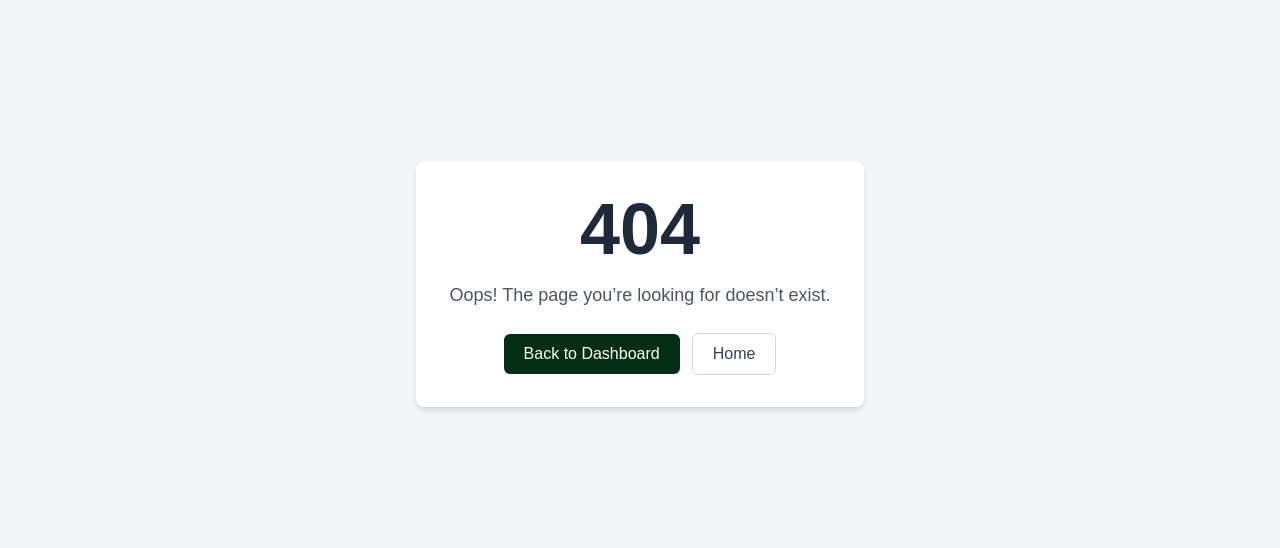
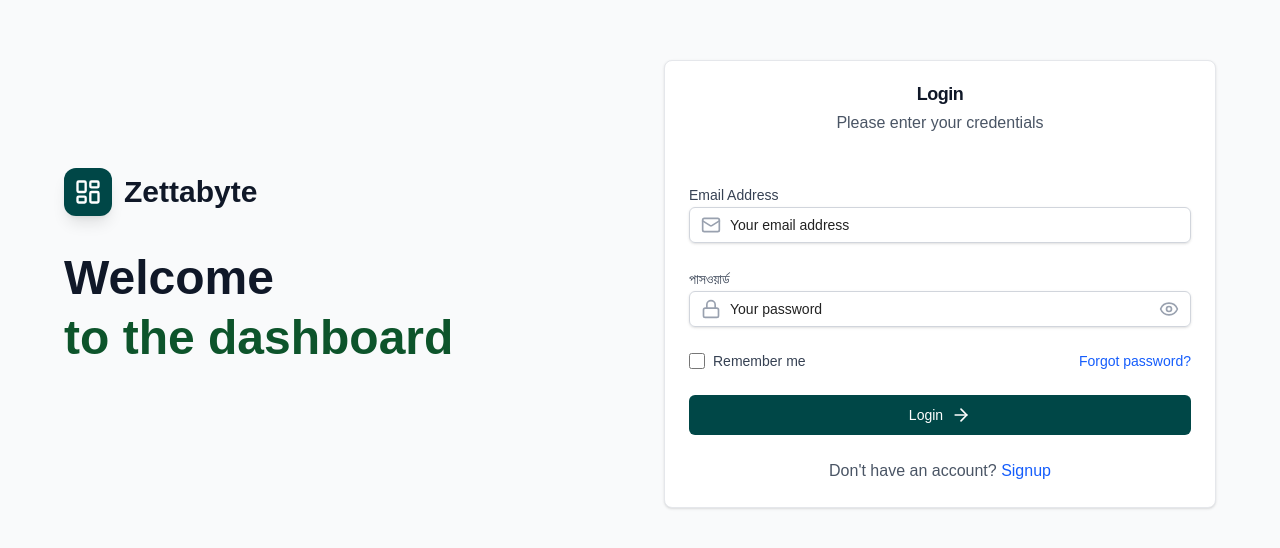
Before and after one commit to masrafi-000/dashboard, a Next.js app: page /auth/login in a window 1280 px wide. Before the commit this address had no page. Shown: the part 116-664 px from the top of the page. Built offline with nearby package versions, Linux system fonts and the light colour scheme.

Commit message:
login page added

```diff
--- a/package.json
+++ b/package.json
@@ -9,12 +9,14 @@
     "lint": "eslint"
   },
   "dependencies": {
+    "@hookform/resolvers": "^5.2.2",
     "@tanstack/react-query": "^5.89.0",
     "framer-motion": "^12.23.14",
     "lucide-react": "^0.544.0",
     "next": "15.5.3",
     "react": "19.1.0",
     "react-dom": "19.1.0",
+    "react-hook-form": "^7.62.0",
     "tailwind-merge": "^3.3.1",
     "tailwindcss-animate": "^1.0.7",
     "zod": "^4.1.9"
--- /dev/null
+++ b/src/app/auth/login/page.tsx
@@ -0,0 +1,211 @@
+"use client"
+import { ArrowRight, BookOpen, Eye, EyeOff, LayoutDashboard, Lock, Mail } from "lucide-react";
+import Link from "next/link";
+import {motion} from "framer-motion"
+import {z} from "zod"
+import { useState } from "react";
+import { zodResolver } from "@hookform/resolvers/zod";
+
+import { useForm } from "react-hook-form";
+import { Card, CardContent, CardHeader, CardTitle } from "@/components/ui/card";
+import { Input } from "@/components/ui/input";
+import { Button } from "@/components/ui/button";
+import { Checkbox } from "@/components/ui/checkbox";
+
+const loginSchema = z.object({
+  email: z.string().email(""),
+  password: z.string().min(6, ""),
+  rememberMe: z.boolean().optional(),
+});
+
+type LoginForm = z.infer<typeof loginSchema>;
+
+export default function LoginPage() {
+
+    const [showPassword, setShowPassword] = useState(false);
+  const [isLoading, setIsLoading] = useState(false);
+
+  const {
+    register,
+    handleSubmit,
+    formState: { errors },
+    setValue,
+  } = useForm<LoginForm>({
+    resolver: zodResolver(loginSchema),
+  });
+
+  const onSubmit = async (data: LoginForm) => {
+    setIsLoading(true);
+    await new Promise((resolve) => setTimeout(resolve, 2000));
+    console.log("Login Data: ", data);
+
+    setIsLoading(false);
+  };
+
+  return(
+     <div className="min-h-screen bg-gray-50 flex items-center justify-center p-4">
+      <div className="w-full max-w-6xl grid grid-cols-1 lg:grid-cols-2 gap-12 items-center">
+        {/* Left side - Branding */}
+        <motion.div
+          initial={{ opacity: 0, x: -50 }}
+          animate={{ opacity: 1, x: 0 }}
+          transition={{ duration: 0.6 }}
+          className="text-center lg:text-left"
+        >
+          <div className="flex items-center justify-center lg:justify-start space-x-3 mb-8">
+            <div className="w-12 h-12 bg-primary rounded-xl flex items-center justify-center shadow-lg">
+              <LayoutDashboard className="w-7 h-7 text-white" />
+            </div>
+            <span className="text-3xl font-bold text-gray-900">Zettabyte</span>
+          </div>
+
+          <h1 className="text-4xl lg:text-5xl font-bold text-gray-900 mb-6 leading-tight">
+            Welcome
+            <span className="block text-green-900">to the dashboard</span>
+
+          </h1>
+
+          <p className="text-xl text-gray-600 mb-8 max-w-lg mx-auto lg:mx-0 leading-relaxed  ">
+
+          </p>
+
+
+        </motion.div>
+
+        {/* Right Side - Login Form */}
+        <motion.div
+          initial={{ opacity: 0, x: 50 }}
+          animate={{ opacity: 1, x: 0 }}
+          transition={{ duration: 0.6, delay: 0.2 }}
+        >
+          <Card className="bg-white border border-gray-200 shadow-lg">
+            <CardHeader className="text-center pb-6">
+              <CardTitle className="text-2xl font-bold text-gray-900 mb-2">
+                Login
+              </CardTitle>
+              <p className="text-gray-600">Please enter your credentials</p>
+            </CardHeader>
+
+            <CardContent className="space-y-6">
+              <form onSubmit={handleSubmit(onSubmit)} className="space-y-6">
+                <div className="space-y-2">
+                  <label
+                    htmlFor="email"
+                    className="text-sm font-medium text-gray-700"
+                  >
+                    Email Address
+                  </label>
+                  <div className="relative">
+                    <Mail className="absolute left-3 top-1/2 transform -translate-y-1/2 text-gray-400 w-5 h-5" />
+                    <Input
+                      id="email"
+                      type="email"
+                      placeholder="Your email address"
+                      className="pl-10 border-gray-300 focus:border-blue-500"
+                      {...register("email")}
+                    />
+                  </div>
+                  {errors.email && (
+                    <p className="text-sm text-red-600">
+                      {errors.email.message}
+                    </p>
+                  )}
+                </div>
+
+                <div className="space-y-2">
+                  <label
+                    htmlFor="password"
+                    className="text-sm font-medium text-gray-700"
+                  >
+                    পাসওয়ার্ড
+                  </label>
+                  <div className="relative">
+                    <Lock className=" absolute left-3 top-1/2 transform -translate-y-1/2 text-gray-400 w-5 h-5" />
+                    <Input
+                      id="password"
+                      type={showPassword ? "text" : "password"}
+                      placeholder="Your password"
+                      className="pl-10 border-gray-300 focus:border-blue-500"
+                      {...register("password")}
+                    />
+                    <button
+                      type="button"
+                      className="absolute right-3 top-1/2 transform -translate-y-1/2 text-gray-400 hover:text-gray-600"
+                      onClick={() => setShowPassword(!showPassword)}
+                    >
+                      {showPassword ? (
+                        <EyeOff className="w-5 h-5" />
+                      ) : (
+                        <Eye className="w-5 h-5" />
+                      )}
+                    </button>
+                    {errors.password && (
+                      <p className="text-sm text-red-600">
+                        {errors.password.message}
+                      </p>
+                    )}
+                  </div>
+                </div>
+
+                <div className="flex items-center justify-between">
+                  <div className="flex items-center space-x-2">
+                    <Checkbox
+                      id="rememberMe"
+                      onCheckedChange={(checked) =>
+                        setValue("rememberMe", checked as boolean)
+                      }
+                    />
+                    <label
+                      htmlFor="rememberMe"
+                      className="text-sm text-gray-700"
+                    >
+                      Remember me
+                    </label>
+                  </div>
+                  <Link
+                    href="/auth/forgot-password"
+                    className="text-sm text-blue-600 hover:text-blue-700"
+                  >
+                    Forgot password?
+                  </Link>
+                </div>
+
+                <Button
+                  type="submit"
+                  disabled={isLoading}
+                  className="w-full bg-blue-600 hover:bg-blue-700 text-white py-3 font-medium"
+                >
+                  {isLoading ? (
+                    <div className="flex items-center">
+                      <div className="w-5 h-5 border-2 border-white border-t-transparent rounded-full animate-spin mr-2">
+                        Logging in...
+                      </div>
+                    </div>
+                  ) : (
+                    <div className="flex items-center">
+                      Login
+                      <ArrowRight className="w-5 h-5 ml-2" />
+                    </div>
+                  )}
+                </Button>
+              </form>
+
+              <div className="text-center">
+                <p className="text-gray-600">
+                    Don't have an account?{" "}
+                  <Link
+                    href="/auth/signup"
+                    className="text-blue-600 hover:text-blue-700 font-medium"
+                  >
+                    Signup
+                  </Link>
+                </p>
+              </div>
+            </CardContent>
+          </Card>
+        </motion.div>
+      </div>
+      <div></div>
+    </div>
+  )
+}
--- /dev/null
+++ b/src/app/auth/signup/page.tsx
@@ -0,0 +1,3 @@
+export default function SignupPage() {
+  return <div>SignupPage</div>;
+}
--- a/src/app/page.tsx
+++ b/src/app/page.tsx
@@ -19,7 +19,7 @@ export default function LandingPage() {
         {/* CTA Buttons */}
         <div className="mt-8 flex flex-col items-center gap-4 sm:flex-row sm:justify-center">
           <Link
-            href="/signup"
+            href="/auth/signup"
             className="w-full sm:w-auto rounded-md bg-green-950 px-6 py-3 text-base font-medium text-white shadow-sm transition hover:bg-blue-900"
           >
             Sign Up
--- a/src/components/layout/responsive-sidebar.tsx
+++ b/src/components/layout/responsive-sidebar.tsx
@@ -24,7 +24,7 @@ export function ResponsiveSidebar() {
   const [isOpen, setIsOpen] = useState(false)
 
   const handleSignOut = () => {
-    router.push("/login")
+    router.push("/auth/login")
   }
 
   const sidebarContent = (
--- /dev/null
+++ b/src/components/ui/checkbox.tsx
@@ -0,0 +1,49 @@
+"use client";
+
+import { useState } from "react";
+
+interface CheckboxProps {
+  id: string;
+  checked?: boolean;
+  defaultChecked?: boolean;
+  onCheckedChange?: (checked: boolean) => void;
+  label?: string;
+}
+
+export function Checkbox({
+  id,
+  checked,
+  defaultChecked = false,
+  onCheckedChange,
+  label,
+}: CheckboxProps) {
+  const [internalChecked, setInternalChecked] = useState(defaultChecked);
+
+  const isControlled = checked !== undefined;
+  const isChecked = isControlled ? checked : internalChecked;
+
+  const handleChange = (e: React.ChangeEvent<HTMLInputElement>) => {
+    const newValue = e.target.checked;
+    if (!isControlled) {
+      setInternalChecked(newValue);
+    }
+    onCheckedChange?.(newValue);
+  };
+
+  return (
+    <div className="flex items-center space-x-2">
+      <input
+        id={id}
+        type="checkbox"
+        checked={isChecked}
+        onChange={handleChange}
+        className="h-4 w-4 rounded border-gray-300 text-blue-600 focus:ring-blue-500"
+      />
+      {label && (
+        <label htmlFor={id} className="text-sm text-gray-700 cursor-pointer">
+          {label}
+        </label>
+      )}
+    </div>
+  );
+}
```
Also changed, not shown: 1 other file (tests, documents, lock files or other folders).
